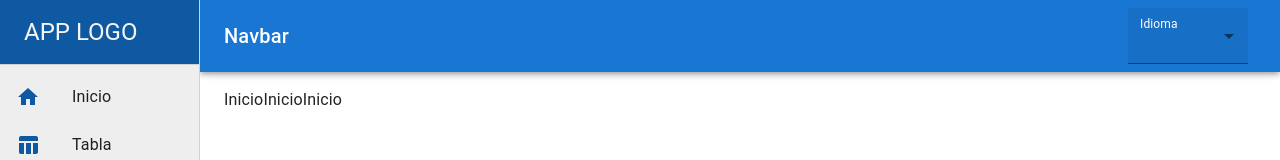
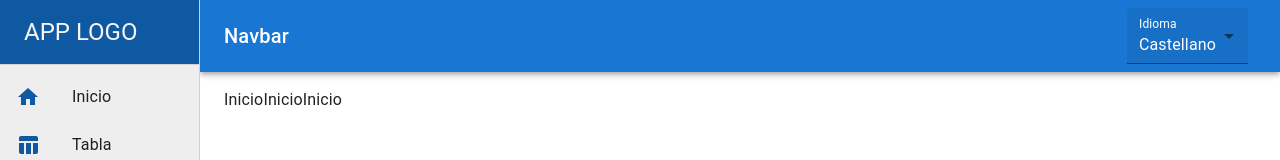
Before and after one commit to adrianamoni/matdemo, a React (Vite) app: page / in a window 1280 px wide. Shown: the top 160 px of the page. Built offline with nearby package versions, Linux system fonts and the light colour scheme.

Commit message:
language selector fixed

```diff
--- a/src/languages/LanguageSelector.jsx
+++ b/src/languages/LanguageSelector.jsx
@@ -26,9 +26,9 @@ export default function LanguageSelector() {
       <Select
         labelId="demo-simple-select-standard-label"
         id="demo-simple-select-standard"
-        value={language.language.text}
+        value={language.language.id}
         onChange={handleLanguageChange}
-        label="Age"
+        label="TEST"
         sx={{ color: "#fff" }}
       >
         {languageOptions.map((item) => (
```
